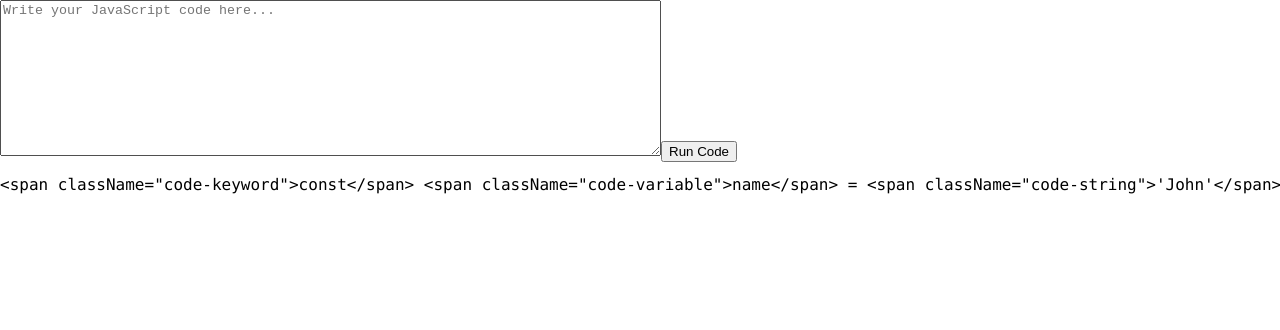
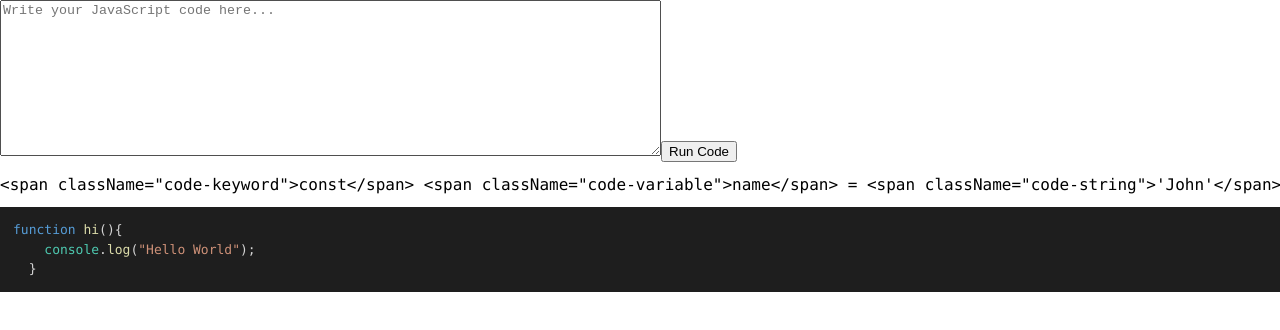
Before and after one commit to alexkkm/react-yarn, a React (Create React App) app: page /prompt in a window 1280 px wide. Shown: the top 330 px of the page. Built offline with nearby package versions, Linux system fonts and the light colour scheme.

Commit message:
added vscDarkPlus theme into code presenter

```diff
--- a/package.json
+++ b/package.json
@@ -14,6 +14,7 @@
     "react-dom": "^18.2.0",
     "react-router-dom": "^6.10.0",
     "react-scripts": "5.0.1",
+    "react-syntax-highlighter": "^15.5.0",
     "web-vitals": "^2.1.0"
   },
   "scripts": {
--- /dev/null
+++ b/src/prompt/CodePresenter.jsx
@@ -0,0 +1,13 @@
+import React from 'react';
+import { Prism as SyntaxHighlighter } from 'react-syntax-highlighter';
+import {vscDarkPlus} from 'react-syntax-highlighter/dist/esm/styles/prism';
+
+const CodePresenter = ({ code }) => {
+    return (
+      <SyntaxHighlighter language="javascript" style={vscDarkPlus}>
+        {code}
+      </SyntaxHighlighter>
+    );
+};
+
+export default CodePresenter;
--- a/src/prompt/prompt.jsx
+++ b/src/prompt/prompt.jsx
@@ -1,4 +1,5 @@
 import React, { useEffect, useState } from "react";
+import CodePresenter from "./CodePresenter";
 
 const Prompt = () => {
   const [code, setCode] = useState("");
@@ -28,6 +29,11 @@ const Prompt = () => {
     );
   };
 
+
+  const test = `function hi(){
+    console.log("Hello World");
+  }`;
+
   return (
     <div>
       <textarea
@@ -41,6 +47,8 @@ const Prompt = () => {
       <pre id="output"></pre>
 
       <DefaultCodeDisplay />
+
+      <CodePresenter code={test}/>
     </div>
   );
 };
```
